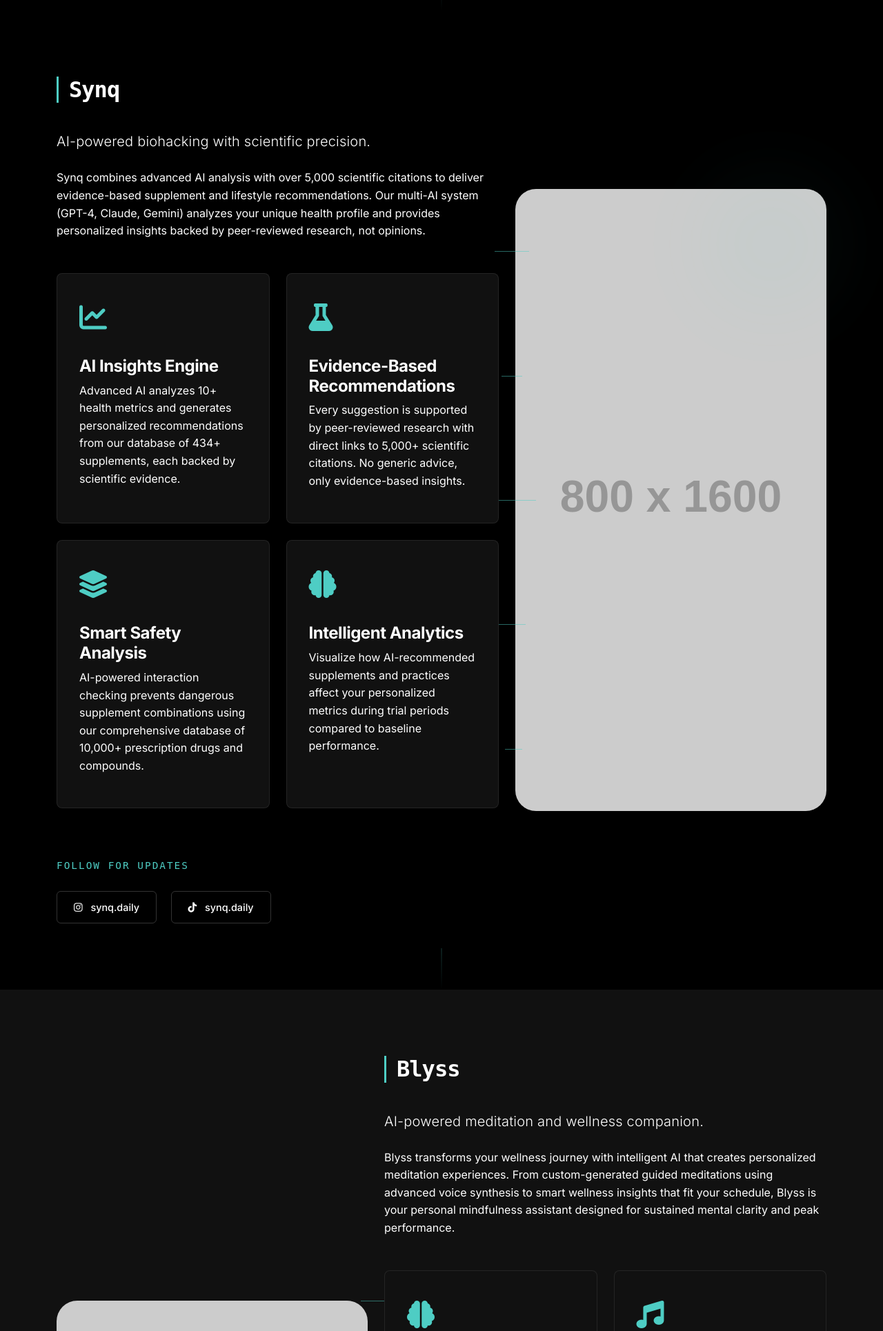
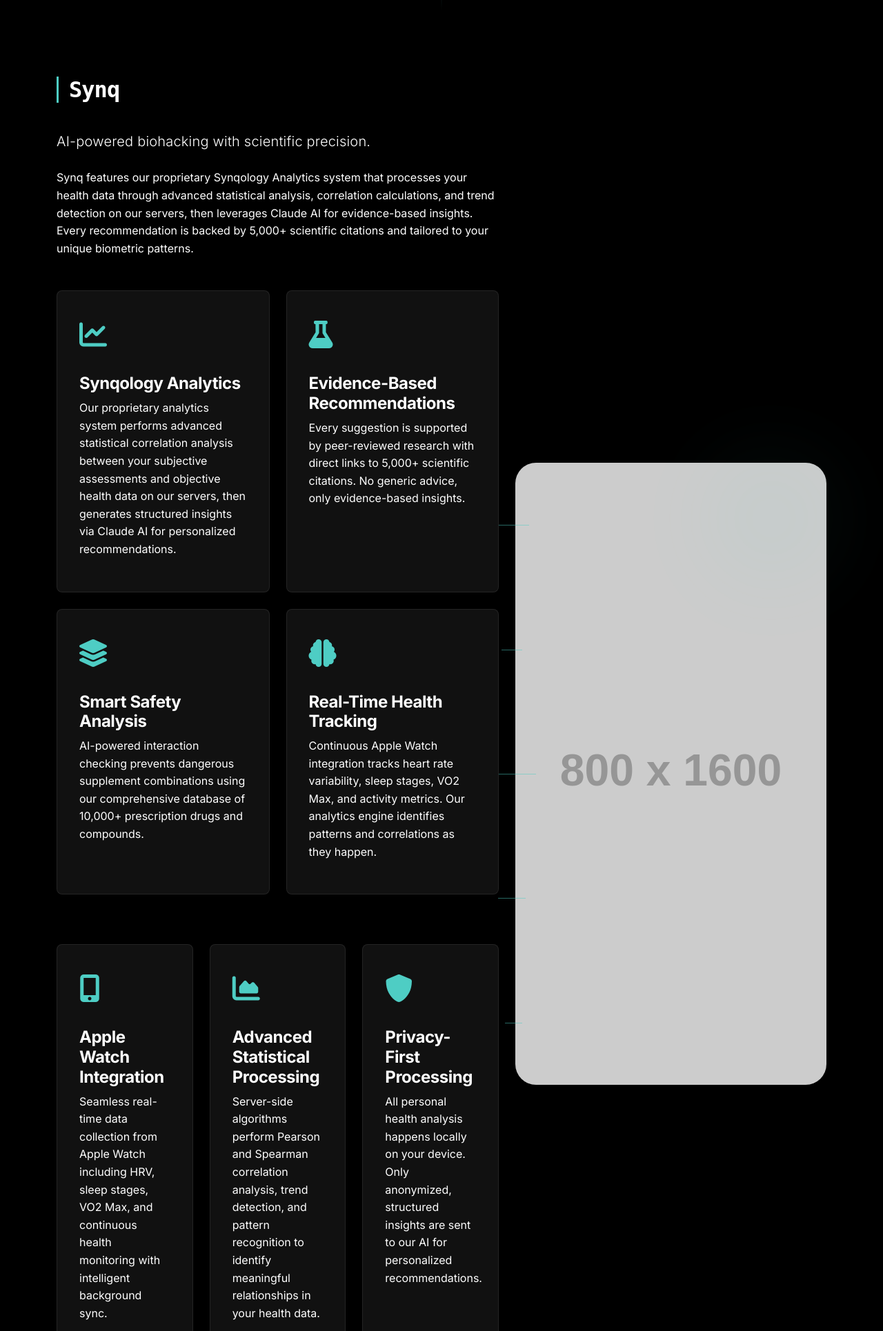
Before and after one commit to m1insights/m1labswebsite, a Flask app: page / in a window 1280 px wide. Shown: the part 850-2780 px from the top of the page at 69% size. Run offline with Flask 2, Linux system fonts and the light colour scheme; grey boxes labelled with a size stand in for pictures from a placeholder-image service; some libraries are stand-ins or nearby versions.

Commit message:
b updates 3

```diff
--- a/templates/index.html
+++ b/templates/index.html
@@ -69,7 +69,7 @@
             <div class="col-lg-7 order-lg-1 fade-in-up">
                 <h2 class="section-heading">Synq</h2>
                 <p class="lead mb-4">AI-powered biohacking with scientific precision.</p>
-                <p class="mb-4">Synq combines advanced AI analysis with over 5,000 scientific citations to deliver evidence-based supplement and lifestyle recommendations. Our multi-AI system (GPT-4, Claude, Gemini) analyzes your unique health profile and provides personalized insights backed by peer-reviewed research, not opinions.</p>
+                <p class="mb-4">Synq features our proprietary Synqology Analytics system that processes your health data through advanced statistical analysis, correlation calculations, and trend detection on our servers, then leverages Claude AI for evidence-based insights. Every recommendation is backed by 5,000+ scientific citations and tailored to your unique biometric patterns.</p>
 
                 <div class="row mt-5">
                     <div class="col-md-6 mb-4">
@@ -77,8 +77,8 @@
                             <div class="feature-icon">
                                 <i class="fas fa-chart-line"></i>
                             </div>
-                            <h4>AI Insights Engine</h4>
-                            <p>Advanced AI analyzes 10+ health metrics and generates personalized recommendations from our database of 434+ supplements, each backed by scientific evidence.</p>
+                            <h4>Synqology Analytics</h4>
+                            <p>Our proprietary analytics system performs advanced statistical correlation analysis between your subjective assessments and objective health data on our servers, then generates structured insights via Claude AI for personalized recommendations.</p>
                         </div>
                     </div>
                     <div class="col-md-6 mb-4">
@@ -104,8 +104,39 @@
                             <div class="feature-icon">
                                 <i class="fas fa-brain"></i>
                             </div>
-                            <h4>Intelligent Analytics</h4>
-                            <p>Visualize how AI-recommended supplements and practices affect your personalized metrics during trial periods compared to baseline performance.</p>
+                            <h4>Real-Time Health Tracking</h4>
+                            <p>Continuous Apple Watch integration tracks heart rate variability, sleep stages, VO2 Max, and activity metrics. Our analytics engine identifies patterns and correlations as they happen.</p>
+                        </div>
+                    </div>
+                </div>
+
+                <!-- Additional Client-Side Features Section -->
+                <div class="row mt-5">
+                    <div class="col-md-4 mb-4">
+                        <div class="feature-card">
+                            <div class="feature-icon">
+                                <i class="fas fa-mobile-alt"></i>
+                            </div>
+                            <h4>Apple Watch Integration</h4>
+                            <p>Seamless real-time data collection from Apple Watch including HRV, sleep stages, VO2 Max, and continuous health monitoring with intelligent background sync.</p>
+                        </div>
+                    </div>
+                    <div class="col-md-4 mb-4">
+                        <div class="feature-card">
+                            <div class="feature-icon">
+                                <i class="fas fa-chart-area"></i>
+                            </div>
+                            <h4>Advanced Statistical Processing</h4>
+                            <p>Server-side algorithms perform Pearson and Spearman correlation analysis, trend detection, and pattern recognition to identify meaningful relationships in your health data.</p>
+                        </div>
+                    </div>
+                    <div class="col-md-4 mb-4">
+                        <div class="feature-card">
+                            <div class="feature-icon">
+                                <i class="fas fa-shield-alt"></i>
+                            </div>
+                            <h4>Privacy-First Processing</h4>
+                            <p>All personal health analysis happens locally on your device. Only anonymized, structured insights are sent to our AI for personalized recommendations.</p>
                         </div>
                     </div>
                 </div>
```
Also changed, not shown: README.md.
